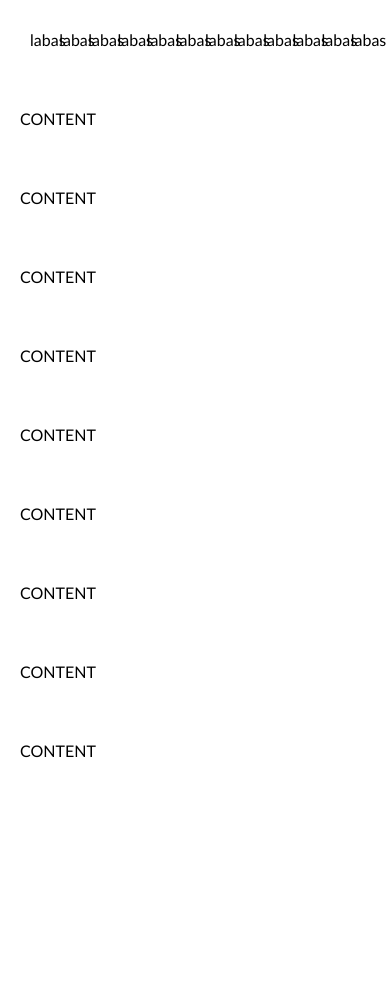
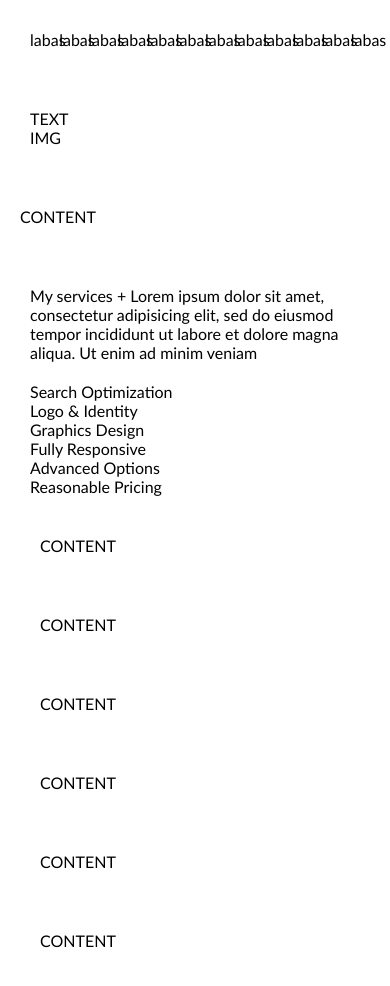
Before and after one commit to augustebag/11-arika, a website: page index.html in a window 390 px wide. Before the commit the page ends 844 px from the top, so only its background shows below. Drawn offline with Linux system fonts and the light colour scheme.

Commit message:
responsive design update

```diff
--- a/css/init/layout.css
+++ b/css/init/layout.css
@@ -215,6 +215,9 @@
 }
 
 @media (min-width: 767px) {
+    :root {
+        --half-gap: 15px;
+    }
     .container > .row {
         width: 720px;
         margin-left: calc(50% - 360px);
@@ -303,6 +306,7 @@
 
 
 @media (min-width: 991px) {
+
     .container > .row {
         width: 960px;
         margin-left: calc(50% - 480px);
@@ -390,6 +394,9 @@
 
 
 @media (min-width: 1199px) {
+    :root {
+        --half-gap: 20px;
+    }
     .container > .row {
         width: 1140px;
         margin-left: calc(50% - 570px);
--- a/index.html
+++ b/index.html
@@ -30,7 +30,12 @@
     <!-- hero START-->
     <div class="container">
         <div class="row">
-            CONTENT
+            <div class="col-12 col-md-6 col-lg-5">
+                TEXT
+            </div>
+            <div class="col-12 col-md-6 col-lg-6 ml-lg-1">
+                IMG
+            </div>
         </div>
     </div>
     <!-- hero END -->
@@ -46,7 +51,30 @@
     <!-- services START-->
     <div class="container">
         <div class="row">
-            CONTENT
+            <div class="col-12 col-lg-10 ml-lg-1 col-xl-8 ml-xl-2">
+                My services + Lorem ipsum dolor sit amet, consectetur adipisicing elit, sed do eiusmod tempor incididunt ut labore et dolore magna aliqua. Ut enim ad minim veniam
+            </div>
+        </div>
+        <div class="row">
+            <div class="col-12 col-md-6 col-lg-4">
+                Search Optimization
+            </div>
+            <div class="col-12 col-md-6 col-lg-4">
+                Logo & Identity
+            </div>
+            <div class="col-12 col-md-6 col-lg-4">
+                Graphics Design
+            </div>
+            <div class="col-12 col-md-6 col-lg-4">
+                Fully Responsive
+            </div>
+            <div class="col-12 col-md-6 col-lg-4">
+                Advanced Options
+            </div>
+            <div class="row">
+                <div class="col-12 col-md-6 col-lg-4">
+                    Reasonable Pricing
+                </div>
         </div>
     </div>
     <!-- services END -->
```
